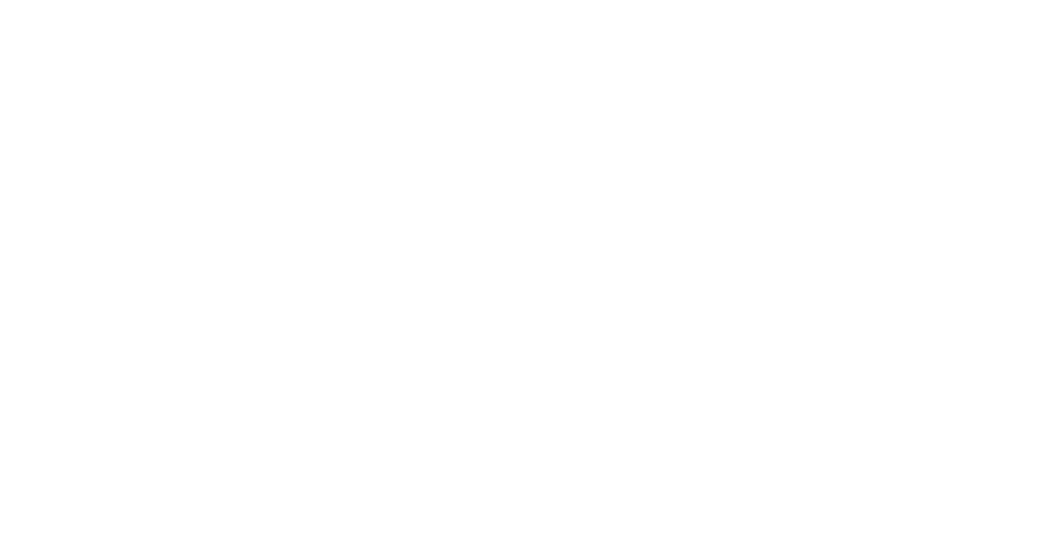
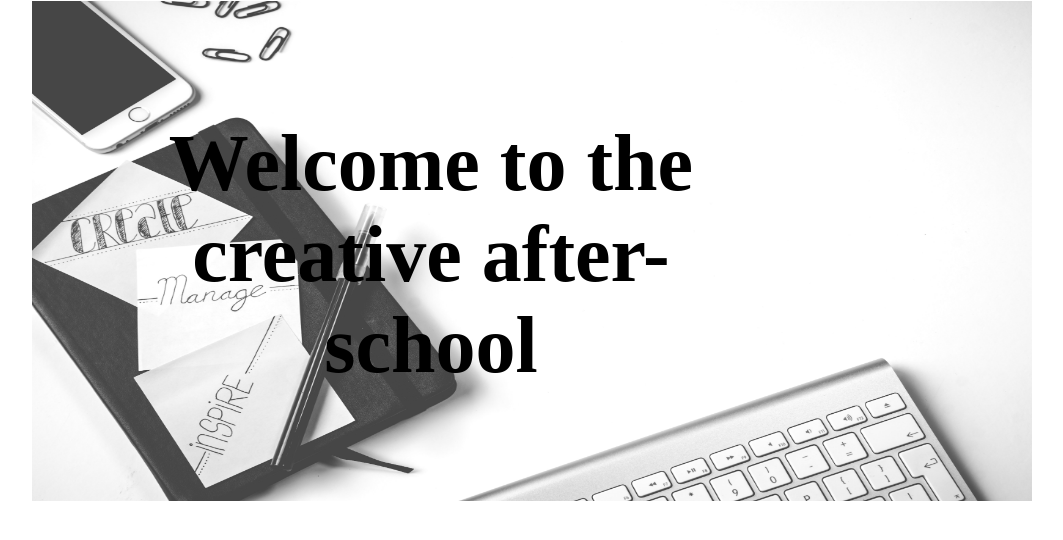
Before and after one commit to holajulio/Minds_of_Tomorrow, a plain HTML site: page index.html in a window 1280 px wide. Shown: the whole page, without its empty margins (209-1272 px from the left). Drawn offline with Linux system fonts and the light colour scheme.

Commit message:
header
es el header finalizado, el unico problema que detecto es que la imagen esta muy a la izquierda

```diff
--- a/index.html
+++ b/index.html
@@ -5,9 +5,16 @@
     <meta name="viewport" content="width=device-width, initial-scale=1.0">
     <title>Minds of Tomorrow</title>
     <link rel="stylesheet" href="./style.css">
-    <link rel="icon" type="icon" href="">
+    <link rel="icon" type="icon" href="./img/icon-graduetion.png">
 </head>
 <body>
-
+    <header>
+        <div>
+            <div>
+                <img src="./img/banner-2.jpg">
+                <h1 class="titulo">Welcome to the creative after-school</h1>
+            </div>
+        </div>
+    </header>
 </body>
 </html>
--- a/style.css
+++ b/style.css
@@ -0,0 +1,23 @@
+body {
+    max-width: 800px;
+    margin: auto;
+  }
+  header{
+    border-width: 1px;
+    margin: 1px;
+    display: flex;
+  }
+  header img{
+    width: 1000px;
+    height: 500px;
+  }
+  .titulo{
+        position: absolute;
+        top: 25%;
+        left: 50%;
+        transform: translate(-50%, -50%);
+        color: black;
+        font-size: 80px;
+        font-weight: bold;
+        text-align: center;
+  }
```
Also changed, not shown: img/icon-graduetion.png (added).
